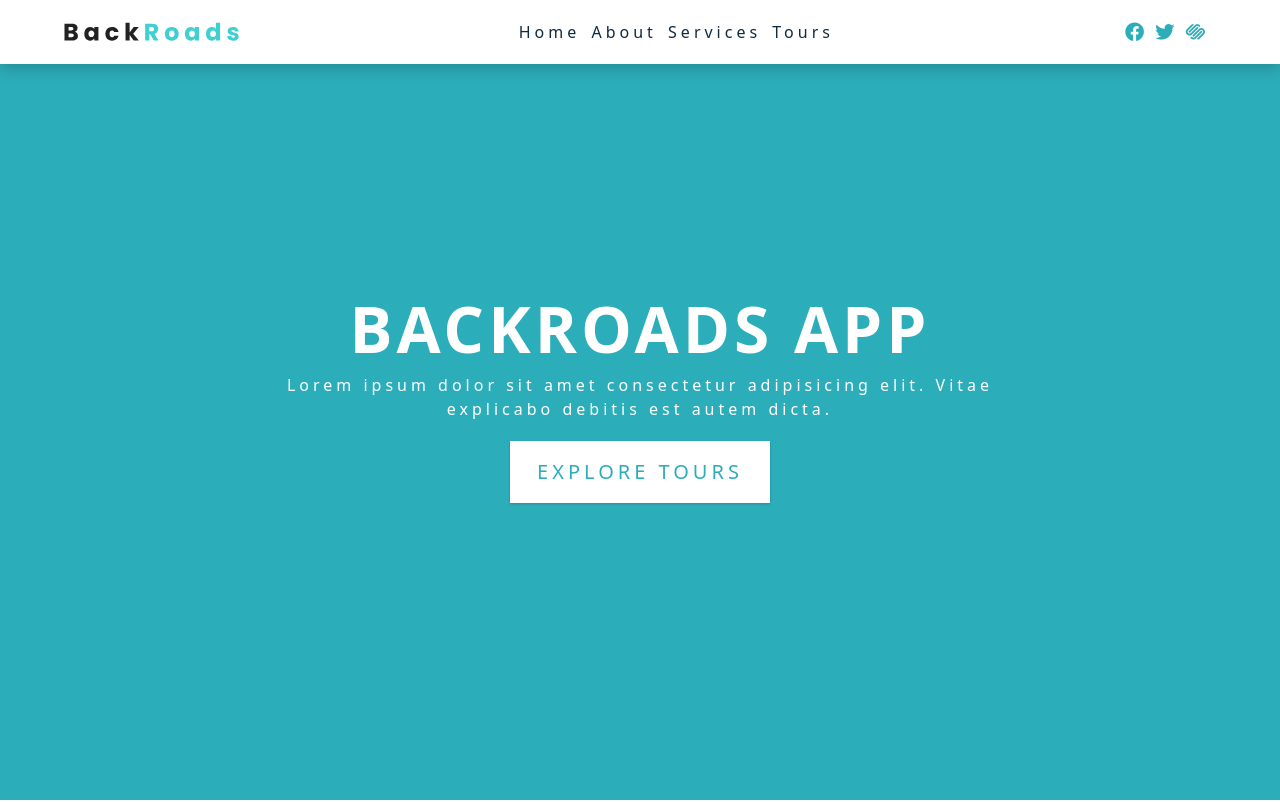
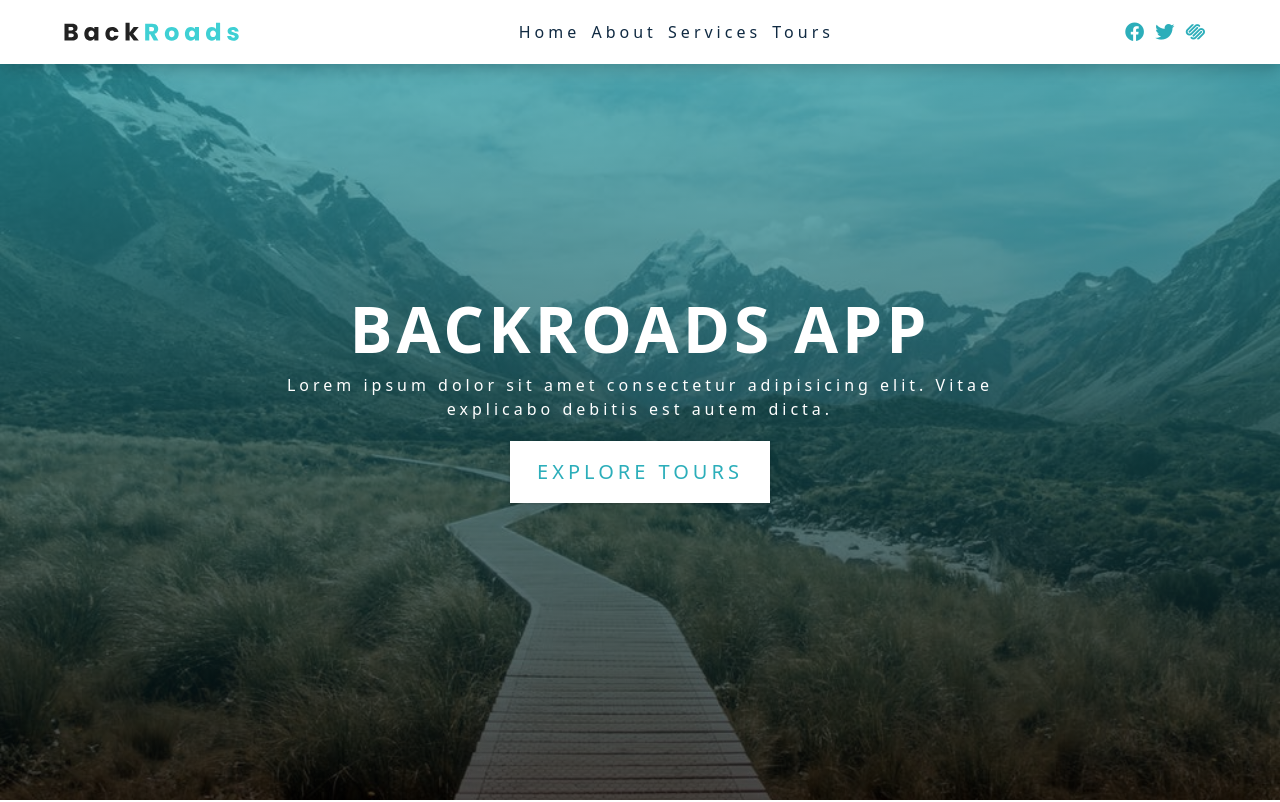
Before and after one commit to e-jinny/TIL, a React (Create React App) app in the folder React_Fundamentals/backroads-app/: page / in a window 1280 px wide. Shown: the top 802 px of the page. Built offline with nearby package versions, Linux system fonts and the light colour scheme.

Commit message:
Uncomment code and Fix Hero image path

```diff
--- a/React_Fundamentals/backroads-app/src/index.css
+++ b/React_Fundamentals/backroads-app/src/index.css
@@ -205,10 +205,10 @@ Hero
   border-color: var(--clr-white);
 }
 @media screen and (min-width: 768px) {
-  /* .hero {
+  .hero {
     background: linear-gradient(rgb(44, 174, 186, 0.7), rgba(0, 0, 0, 0.7)),
-      url('../images/main.jpeg') center/cover no-repeat;
-  } */
+      url('./images/main.jpeg') center/cover no-repeat;
+  }
   .hero-banner {
     padding: 0;
   }
```
